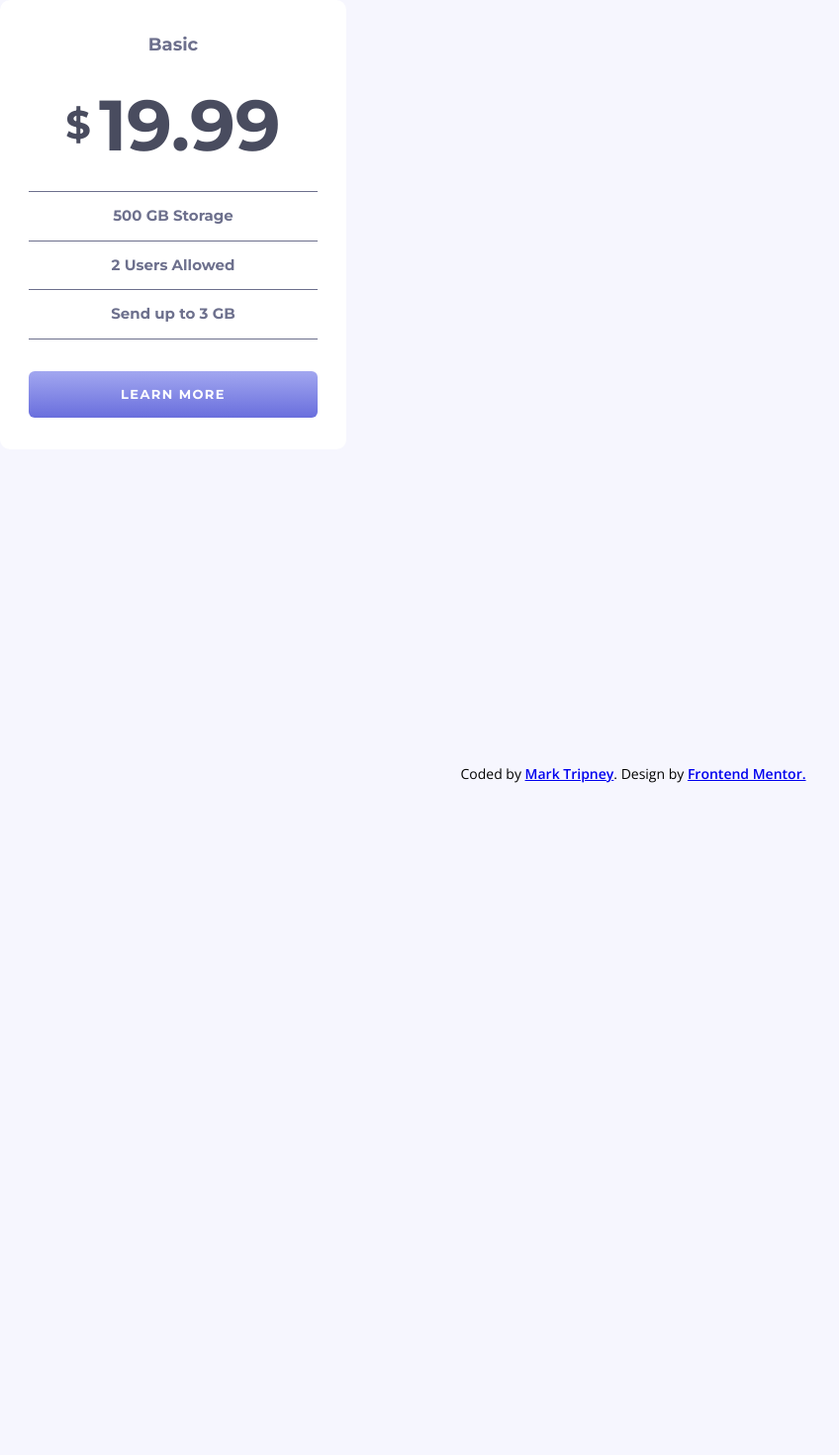
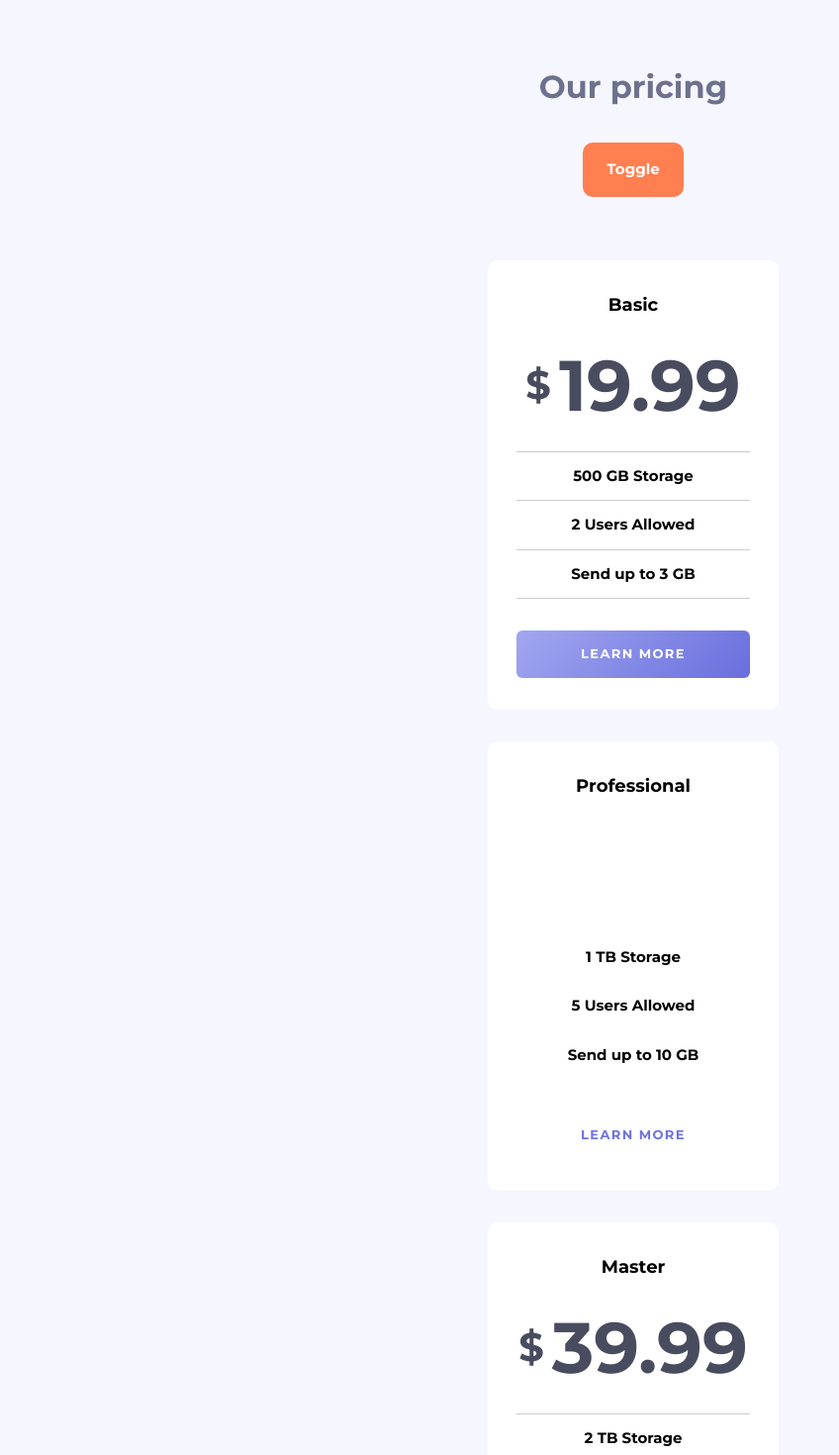
Before and after one commit to mark-tripney/pricing-with-toggle, a Svelte app: page / in a window 1280 px wide. Shown: the top 1470 px of the page at 99% size, without its empty margins (0-848 px from the left). Before the commit the page ends 800 px from the top, so only its background shows below. Built offline with nearby package versions, Linux system fonts and the light colour scheme.

Commit message:
Add 'highlighted card' styles.

```diff
--- a/package.json
+++ b/package.json
@@ -10,6 +10,8 @@
   "devDependencies": {
     "@rollup/plugin-commonjs": "^17.0.0",
     "@rollup/plugin-node-resolve": "^11.0.0",
+    "prettier": "^2.5.1",
+    "prettier-plugin-svelte": "^2.5.1",
     "rollup": "^2.3.4",
     "rollup-plugin-css-only": "^3.1.0",
     "rollup-plugin-livereload": "^2.0.0",
--- a/public/global.css
+++ b/public/global.css
@@ -113,10 +113,12 @@ prefer not to see them
 
 :root {
   /* Colours */
+  --white: 0 100% 100%;
   --very-light-gray-blue: hsl(240, 78%, 98%);
   --light-gray-blue: hsl(234, 14%, 74%);
-  --gray-blue: hsl(233, 13%, 49%);
+  --gray-blue: 230 5% 52%;
   --dark-gray-blue: hsl(232, 13%, 33%);
+  --highlight-btn: hsl(237, 63%, 65%);
 }
 
 /**************************************************
@@ -137,7 +139,9 @@ body {
   background: var(--very-light-gray-blue);
   display: flex;
   flex-direction: column;
+  align-items: center;
   min-height: 100vh;
+  text-align: center;
 }
 
 /* Sticky footer */
@@ -147,6 +151,8 @@ body {
 
 h1 {
   font-size: 2rem; /* 32px */
+  color: hsl(232 13% 49%);
+  margin: 4rem 0 2rem;
 }
 
 h2 {
--- a/src/App.svelte
+++ b/src/App.svelte
@@ -1,19 +1,41 @@
 <script>
   import Card from './components/Card.svelte';
   import Footer from './components/Footer.svelte';
+  import Toggle from './components/Toggle.svelte';
 
   // Card details
   const basicMonthly = {
     subLevel: 'Basic',
     price: 19.99,
-    storage: 500,
+    storage: '500 GB',
     users: 2,
     sendLimit: 3,
   };
+  const proMonthly = {
+    subLevel: 'Professional',
+    price: 24.99,
+    storage: '1 TB',
+    users: 5,
+    sendLimit: 10,
+  };
+  const masterMonthly = {
+    subLevel: 'Master',
+    price: 39.99,
+    storage: '2 TB',
+    users: 10,
+    sendLimit: 20,
+  };
+  const handleClick = () => console.log('Clicked');
 </script>
 
 <main class="site-content">
+  <h1>Our pricing</h1>
+  <Toggle on:click={handleClick} />
   <Card {...basicMonthly} />
+  <div class="highlight">
+    <Card {...proMonthly} />
+  </div>
+  <Card {...masterMonthly} />
 </main>
 <Footer />
 
--- a/src/components/Button.svelte
+++ b/src/components/Button.svelte
@@ -0,0 +1,24 @@
+<script>
+</script>
+
+<button><slot /></button>
+
+<style>
+  button {
+    text-transform: uppercase;
+    width: 100%;
+    background: linear-gradient(135deg, #a2a7f0, #696edd);
+    color: #fff;
+    font-size: 0.8125rem;
+    letter-spacing: 1.39px;
+    padding-block: 0.875rem;
+    border: none;
+    border-radius: 6px;
+    cursor: pointer;
+    margin-block: 2rem;
+  }
+  :global(.highlight button) {
+    color: var(--highlight-btn);
+    background: hsl(var(--white));
+  }
+</style>
--- a/src/components/Card.svelte
+++ b/src/components/Card.svelte
@@ -4,17 +4,18 @@
   export let users;
   export let storage;
   export let sendLimit;
+  import Button from './Button.svelte';
 </script>
 
 <div class="card">
   <h2>{subLevel}</h2>
   <ul>
     <li class="price"><span class="dollar">$</span>{price}</li>
-    <li class="spec">{storage} GB Storage</li>
+    <li class="spec">{storage} Storage</li>
     <li class="spec">{users} Users Allowed</li>
     <li class="spec">Send up to {sendLimit} GB</li>
   </ul>
-  <button>Learn more</button>
+  <Button>Learn more</Button>
 </div>
 
 <style>
@@ -28,6 +29,7 @@
     max-width: 350px;
     color: var(--gray-blue);
     padding-inline: 29px;
+    margin-bottom: 2rem;
   }
   .dollar {
     font-size: 2.5rem;
@@ -41,6 +43,9 @@
     border-top: none;
     color: var(--dark-gray-blue);
   }
+  :global(.highlight .price) {
+    color: #fff;
+  }
   ul {
     width: 100%;
     list-style: none;
@@ -48,23 +53,16 @@
   }
   li {
     text-decoration: none;
-    border-top: 1px solid var(--gray-blue);
+    border-top: 1px solid hsla(var(--gray-blue) / 0.4);
     padding-block: 13px;
   }
+  :global(.highlight li) {
+    border-top: 1px solid hsla(var(--white) / 0.5);
+  }
   li:last-child {
-    border-bottom: 1px solid var(--gray-blue);
+    border-bottom: 1px solid hsla(var(--gray-blue) / 0.4);
   }
-  button {
-    text-transform: uppercase;
-    width: 100%;
-    background: linear-gradient(#a2a7f0, #696edd);
-    color: #fff;
-    font-size: 0.8125rem;
-    letter-spacing: 1.39px;
-    padding-block: 0.875rem;
-    border: none;
-    border-radius: 6px;
-    cursor: pointer;
-    margin-block: 2rem;
+  :global(.highlight li:last-child) {
+    border-bottom: 1px solid hsla(var(--white) / 0.5);
   }
 </style>
--- a/src/components/Toggle.svelte
+++ b/src/components/Toggle.svelte
@@ -0,0 +1,15 @@
+<script></script>
+
+<button on:click>Toggle</button>
+
+<style>
+  button {
+    border: none;
+    color: white;
+    background-color: coral;
+    padding: 1rem 1.5rem;
+    cursor: pointer;
+    border-radius: 10px;
+    margin-bottom: 4rem;
+  }
+</style>
```
Also changed, not shown: .nova/Configuration.json (added), 1 other file (tests, documents, lock files or other folders).
